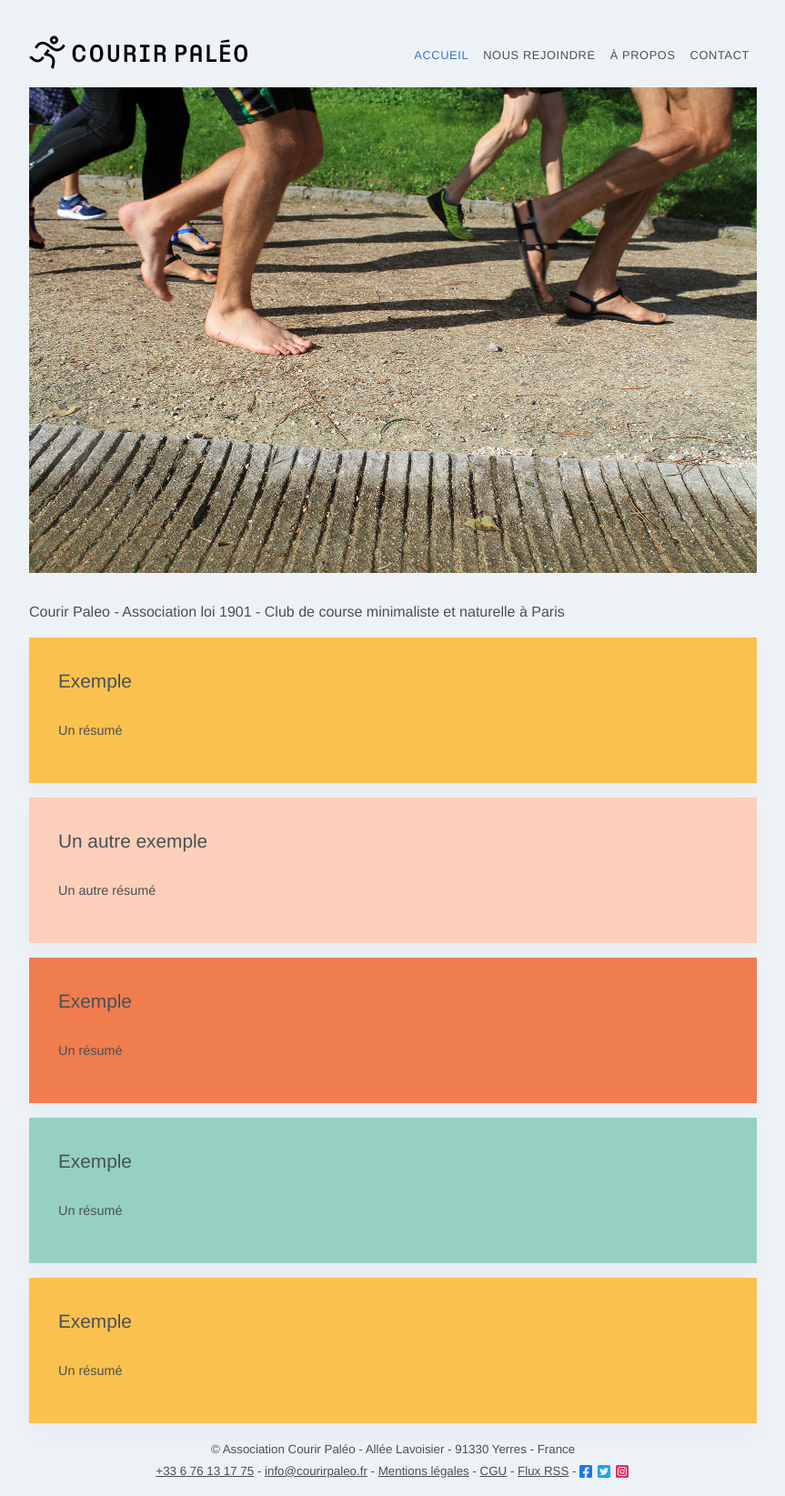
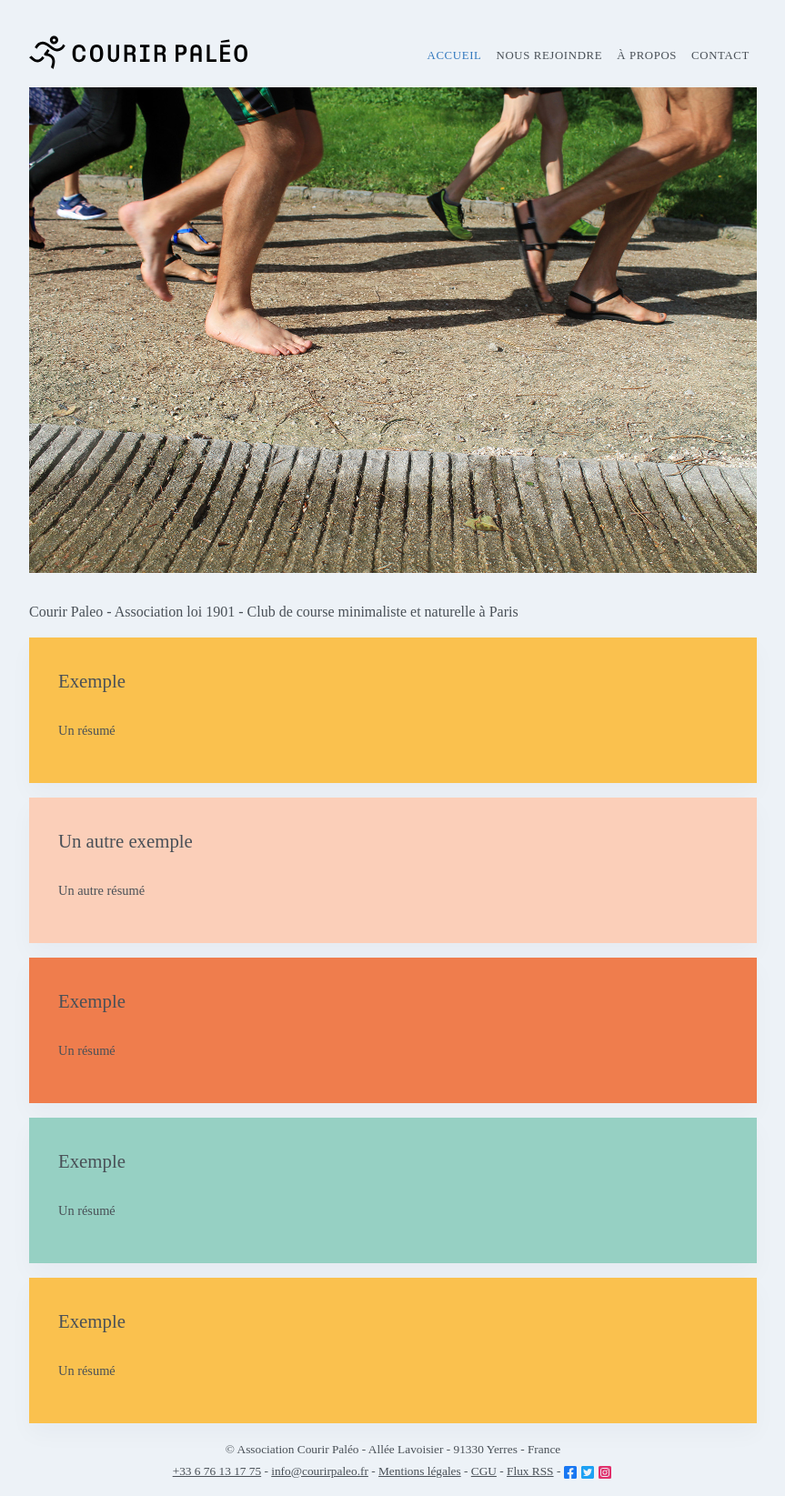
Before and after one commit to courirpaleo/courirpaleo.github.io, a Jekyll site: the page built from index.md, in a window 1280 px wide. Shown: the whole page at 91% size, without its empty margins (208-1071 px from the left). Built offline with Jekyll 4.4.1, drawn with Linux system fonts in a browser that asks for light colours; some web fonts are replaced.

Commit message:
ajout des polices

```diff
--- a/_sass/_custom.scss
+++ b/_sass/_custom.scss
@@ -1,7 +1,39 @@
+@font-face {
+    font-family: 'brizeux';
+    src: url('fonts/brizeux.woff2') format('woff2'),
+         url('fonts/brizeux.woff') format('woff');
+    font-weight: normal;
+    font-style: normal;
+}
+
+@font-face {
+    font-family: 'paysage';
+    src: url('fonts/Paysage-Regular.woff2') format('woff2'),
+         url('fonts/Paysage-Regular.woff') format('woff');
+    font-weight: normal;
+    font-style: normal;
+}
+
+@font-face {
+    font-family: 'paysage';
+    src: url('fonts/Paysage-Bold.woff2') format('woff2'),
+         url('fonts/Paysage-Bold.woff') format('woff');
+    font-weight: bold;
+    font-style: normal;
+}
+
+
 .logo {
   width: 30%;
   float: left;
   margin-top: 25px;
+}
+
+body {
+  font-family: 'paysage';
+}
+h1, h2, h3, h4 {
+  font-family: 'brizeux';
 }
 
 
```
Also changed, not shown: _sass/fonts/Paysage-Bold.woff (added), _sass/fonts/Paysage-Bold.woff2 (added), _sass/fonts/Paysage-Regular.woff (added), _sass/fonts/Paysage-Regular.woff2 (added), _sass/fonts/brizeux.woff (added), _sass/fonts/brizeux.woff2 (added).
